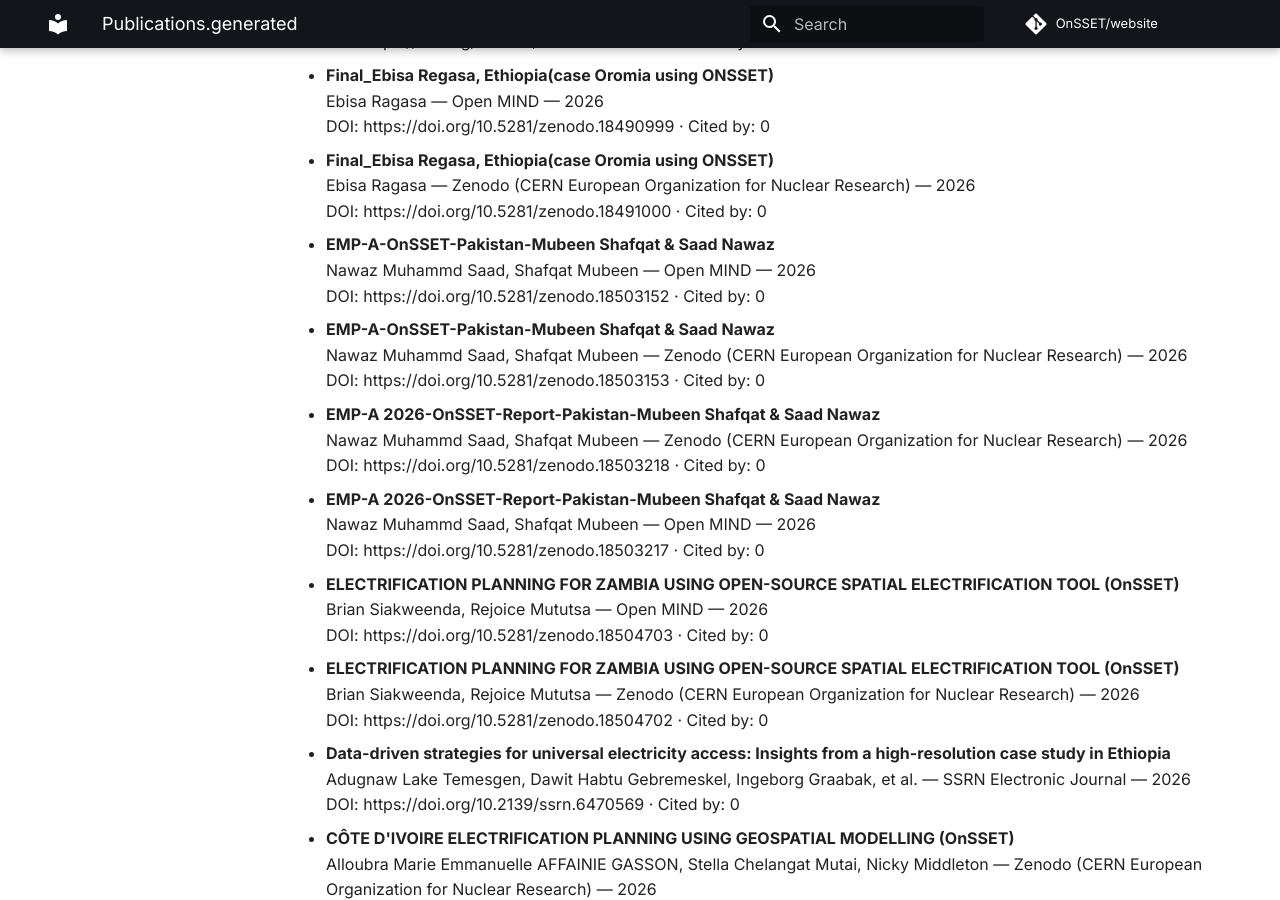
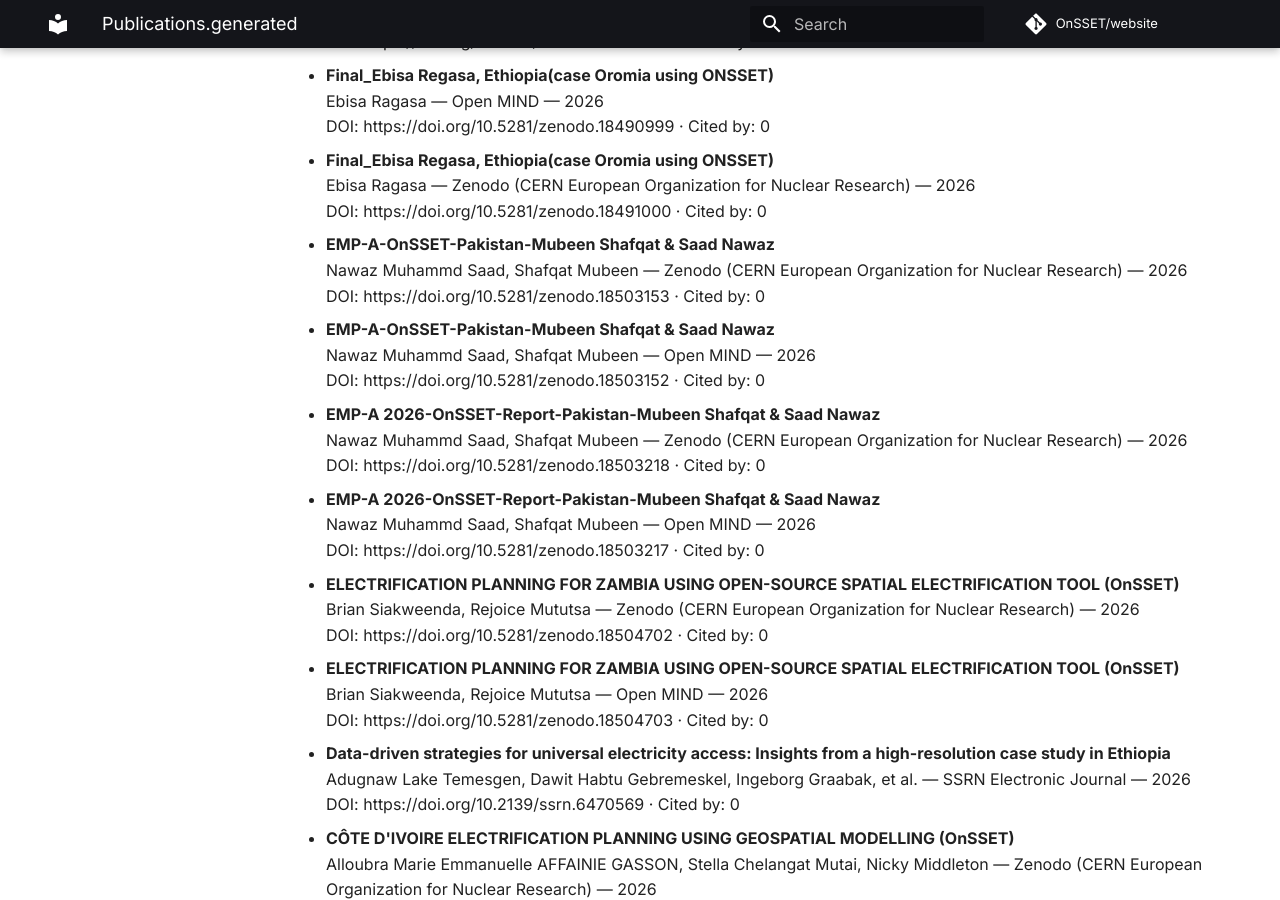
Before and after one commit to OnSSET/website, an MkDocs documentation site: the page built from docs/publications.generated.md, in a window 1280 px wide and 900 px high, scrolled down 3625 px. Built offline with MkDocs 1.6.1 and Material for MkDocs 9.7.7, drawn with Linux system fonts in a browser that asks for light colours; comment, search, counter and statistics services are not loaded; some of the changed text lies outside the part shown.

```diff
--- a/docs/publications.generated.md
+++ b/docs/publications.generated.md
@@ -55,12 +55,12 @@ No results found.
   DOI: https://doi.org/10.5281/zenodo.20332280 · Cited by: 0
 
 - **Pathways to Universal Energy Access in Northern Brazil: Modeling with OnSSET**
+  AGL Pena, ALEXANDRA FALCON MENDOZA — Zenodo (CERN European Organization for Nuclear Research) — 2026
+  DOI: https://doi.org/10.5281/zenodo.20328728 · Cited by: 0
+
+- **Pathways to Universal Energy Access in Northern Brazil: Modeling with OnSSET**
   AGL Pena — Zenodo (CERN European Organization for Nuclear Research) — 2026
   DOI: https://doi.org/10.5281/zenodo.20332279 · Cited by: 0
-
-- **Pathways to Universal Energy Access in Northern Brazil: Modeling with OnSSET**
-  AGL Pena, ALEXANDRA FALCON MENDOZA — Zenodo (CERN European Organization for Nuclear Research) — 2026
-  DOI: https://doi.org/10.5281/zenodo.20328728 · Cited by: 0
 
 - **Pathways to Universal Energy Access in Northern Brazil: Modeling with OnSSET**
   AGL Pena, ALEXANDRA FALCON MENDOZA — Zenodo (CERN European Organization for Nuclear Research) — 2026
@@ -151,12 +151,12 @@ No results found.
   DOI: https://doi.org/10.5281/zenodo.18491000 · Cited by: 0
 
 - **EMP-A-OnSSET-Pakistan-Mubeen Shafqat & Saad Nawaz**
+  Nawaz Muhammd Saad, Shafqat Mubeen — Zenodo (CERN European Organization for Nuclear Research) — 2026
+  DOI: https://doi.org/10.5281/zenodo.18503153 · Cited by: 0
+
+- **EMP-A-OnSSET-Pakistan-Mubeen Shafqat & Saad Nawaz**
   Nawaz Muhammd Saad, Shafqat Mubeen — Open MIND — 2026
   DOI: https://doi.org/10.5281/zenodo.18503152 · Cited by: 0
-
-- **EMP-A-OnSSET-Pakistan-Mubeen Shafqat & Saad Nawaz**
-  Nawaz Muhammd Saad, Shafqat Mubeen — Zenodo (CERN European Organization for Nuclear Research) — 2026
-  DOI: https://doi.org/10.5281/zenodo.18503153 · Cited by: 0
 
 - **EMP-A 2026-OnSSET-Report-Pakistan-Mubeen Shafqat & Saad Nawaz**
   Nawaz Muhammd Saad, Shafqat Mubeen — Zenodo (CERN European Organization for Nuclear Research) — 2026
@@ -167,12 +167,12 @@ No results found.
   DOI: https://doi.org/10.5281/zenodo.18503217 · Cited by: 0
 
 - **ELECTRIFICATION PLANNING FOR ZAMBIA USING OPEN-SOURCE SPATIAL ELECTRIFICATION TOOL (OnSSET)**
+  Brian Siakweenda, Rejoice Mututsa — Zenodo (CERN European Organization for Nuclear Research) — 2026
+  DOI: https://doi.org/10.5281/zenodo.18504702 · Cited by: 0
+
+- **ELECTRIFICATION PLANNING FOR ZAMBIA USING OPEN-SOURCE SPATIAL ELECTRIFICATION TOOL (OnSSET)**
   Brian Siakweenda, Rejoice Mututsa — Open MIND — 2026
   DOI: https://doi.org/10.5281/zenodo.18504703 · Cited by: 0
-
-- **ELECTRIFICATION PLANNING FOR ZAMBIA USING OPEN-SOURCE SPATIAL ELECTRIFICATION TOOL (OnSSET)**
-  Brian Siakweenda, Rejoice Mututsa — Zenodo (CERN European Organization for Nuclear Research) — 2026
-  DOI: https://doi.org/10.5281/zenodo.18504702 · Cited by: 0
 
 - **Data-driven strategies for universal electricity access: Insights from a high-resolution case study in Ethiopia**
   Adugnaw Lake Temesgen, Dawit Habtu Gebremeskel, Ingeborg Graabak, et al. — SSRN Electronic Journal — 2026
@@ -228,11 +228,11 @@ No results found.
 
 - **A Systematic Literature Review of Applications, Advancements, and Future Research Needs of the Open Source Spatial Electrification Toolkit (OnSSET)**
   Nicola Middleton, Naomi Tan, Mark Howells — Zenodo (CERN European Organization for Nuclear Research) — 2026
-  DOI: https://doi.org/10.5281/zenodo.19353316 · Cited by: 0
+  DOI: https://doi.org/10.5281/zenodo.19353317 · Cited by: 0
 
 - **A Systematic Literature Review of Applications, Advancements, and Future Research Needs of the Open Source Spatial Electrification Toolkit (OnSSET)**
   Nicola Middleton, Naomi Tan, Mark Howells — Zenodo (CERN European Organization for Nuclear Research) — 2026
-  DOI: https://doi.org/10.5281/zenodo.19353317 · Cited by: 0
+  DOI: https://doi.org/10.5281/zenodo.19353316 · Cited by: 0
 
 - **A global geospatial dataset of renewable electricity supply and network infrastructure for 2024, 2030 and 2050**
   Jihyeon Jeong, Fred Thomas, Jim W. Hall — Research Square — 2026
@@ -300,11 +300,11 @@ No results found.
 
 - **OnSSET with spatial changes in urbanisation in Kenya**
   Omondi, Cynthia Achieng — Zenodo (CERN European Organization for Nuclear Research) — 2025
-  DOI: https://doi.org/10.5281/zenodo.17961682 · Cited by: 0
+  DOI: https://doi.org/10.5281/zenodo.17961683 · Cited by: 0
 
 - **OnSSET with spatial changes in urbanisation in Kenya**
   Omondi, Cynthia Achieng — Zenodo (CERN European Organization for Nuclear Research) — 2025
-  DOI: https://doi.org/10.5281/zenodo.17961683 · Cited by: 0
+  DOI: https://doi.org/10.5281/zenodo.17961682 · Cited by: 0
 
 - **Mapping the Landscape of Open Science Research in Africa: A Bibliometric Analysis**
   Samuel Ankamah, Vivian Amponsah, Francis Yeboah, et al. — Ghana Library Journal — 2025
```
Also changed, not shown: other parts of docs/publications.generated.md (+3 -3 lines).
